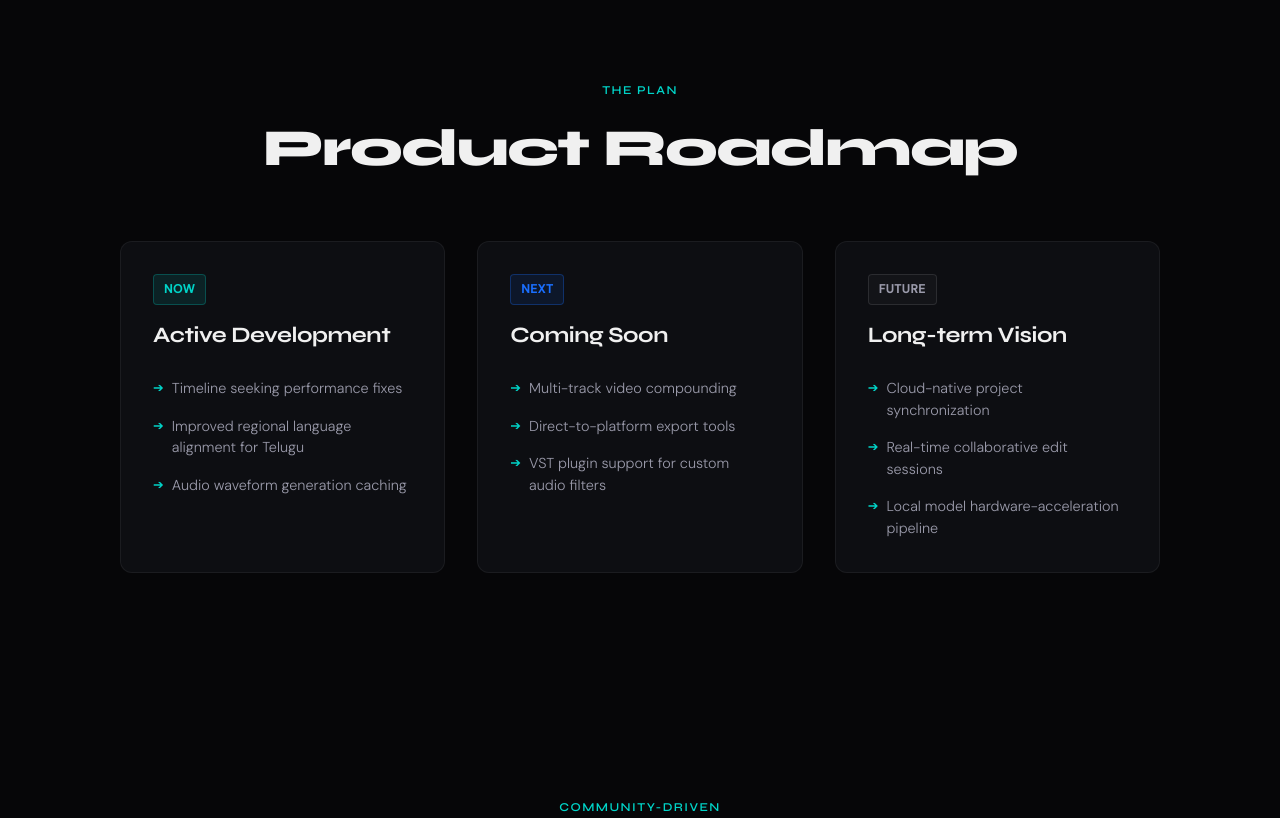
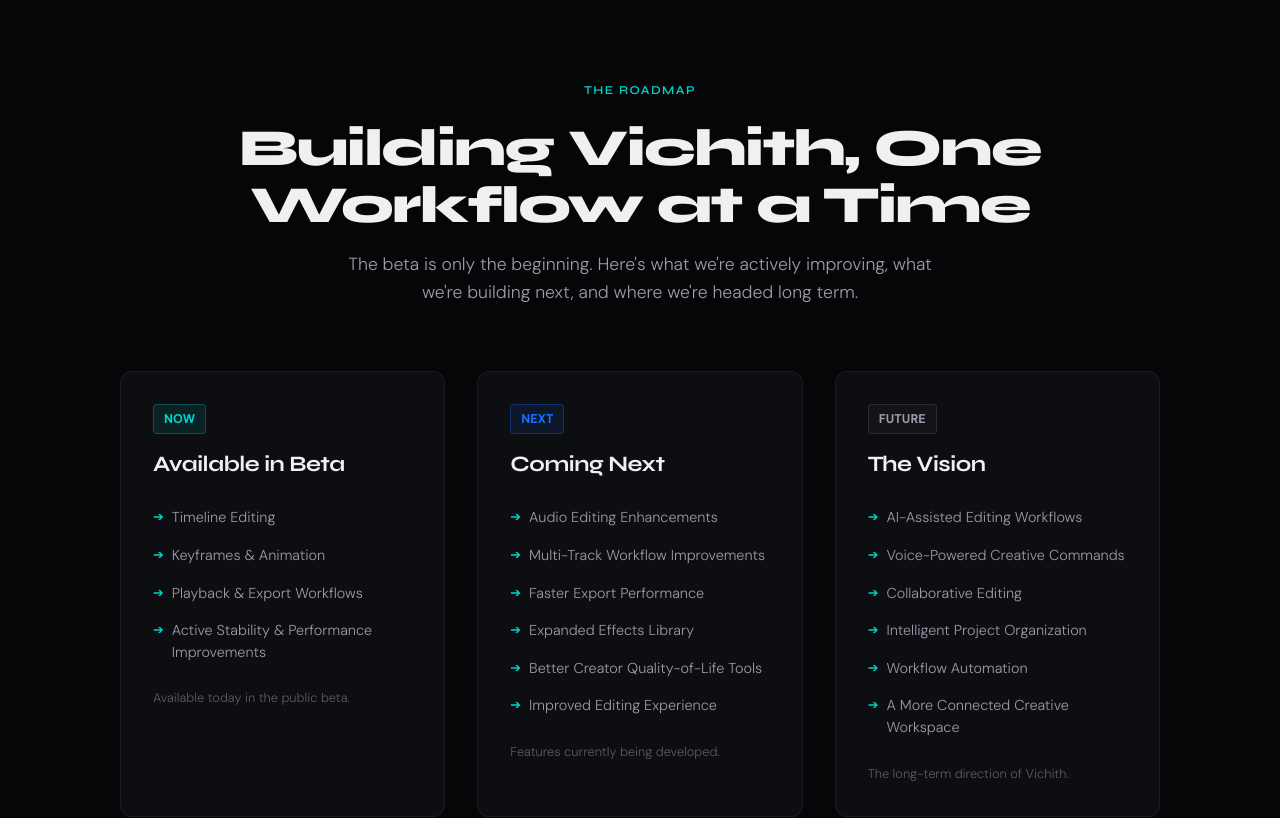
Before and after one commit to saarthi-ai-77/vichith-web, a Next.js app: page / in a window 1280 px wide. Shown: the part 5060-5878 px from the top of the page. Built offline with nearby package versions, Linux system fonts and the light colour scheme.

Commit message:
feat: rewrite roadmap section to be creator-focused

```diff
--- a/src/app/page.tsx
+++ b/src/app/page.tsx
@@ -513,45 +513,64 @@
       <section id="roadmap">
         <div className="container">
           <div className="reveal" style={{ textAlign: 'center', marginBottom: '4rem' }}>
-            <div className="section-kicker">The Plan</div>
-            <h2>Product Roadmap</h2>
+            <div className="section-kicker">THE ROADMAP</div>
+            <h2>Building Vichith, One Workflow at a Time</h2>
+            <p className="roadmap-sub reveal reveal-delay-1" style={{ color: 'var(--text-2)', marginTop: '1rem', fontSize: '1.1rem', maxWidth: '600px', marginLeft: 'auto', marginRight: 'auto', lineHeight: '1.6' }}>
+              The beta is only the beginning. Here's what we're actively improving, what we're building next, and where we're headed long term.
+            </p>
           </div>
 
           <div className="roadmap-grid reveal reveal-delay-2">
             <div className="roadmap-col">
               <div className="roadmap-header-col">
                 <span className="badge-col now">Now</span>
-                <h3>Active Development</h3>
+                <h3>Available in Beta</h3>
               </div>
               <ul className="roadmap-list">
-                <li><span>➔</span> Timeline seeking performance fixes</li>
-                <li><span>➔</span> Improved regional language alignment for Telugu</li>
-                <li><span>➔</span> Audio waveform generation caching</li>
+                <li><span>➔</span> Timeline Editing</li>
+                <li><span>➔</span> Keyframes & Animation</li>
+                <li><span>➔</span> Playback & Export Workflows</li>
+                <li><span>➔</span> Active Stability & Performance Improvements</li>
               </ul>
+              <div className="roadmap-footer-text" style={{ marginTop: '1.5rem', fontSize: '0.8rem', color: 'var(--text-3)' }}>
+                Available today in the public beta.
+              </div>
             </div>
 
             <div className="roadmap-col">
               <div className="roadmap-header-col">
                 <span className="badge-col next">Next</span>
-                <h3>Coming Soon</h3>
+                <h3>Coming Next</h3>
               </div>
               <ul className="roadmap-list">
-                <li><span>➔</span> Multi-track video compounding</li>
-                <li><span>➔</span> Direct-to-platform export tools</li>
-                <li><span>➔</span> VST plugin support for custom audio filters</li>
+                <li><span>➔</span> Audio Editing Enhancements</li>
+                <li><span>➔</span> Multi-Track Workflow Improvements</li>
+                <li><span>➔</span> Faster Export Performance</li>
+                <li><span>➔</span> Expanded Effects Library</li>
+                <li><span>➔</span> Better Creator Quality-of-Life Tools</li>
+                <li><span>➔</span> Improved Editing Experience</li>
               </ul>
+              <div className="roadmap-footer-text" style={{ marginTop: '1.5rem', fontSize: '0.8rem', color: 'var(--text-3)' }}>
+                Features currently being developed.
+              </div>
             </div>
 
             <div className="roadmap-col">
               <div className="roadmap-header-col">
                 <span className="badge-col future">Future</span>
-                <h3>Long-term Vision</h3>
+                <h3>The Vision</h3>
               </div>
               <ul className="roadmap-list">
-                <li><span>➔</span> Cloud-native project synchronization</li>
-                <li><span>➔</span> Real-time collaborative edit sessions</li>
-                <li><span>➔</span> Local model hardware-acceleration pipeline</li>
+                <li><span>➔</span> AI-Assisted Editing Workflows</li>
+                <li><span>➔</span> Voice-Powered Creative Commands</li>
+                <li><span>➔</span> Collaborative Editing</li>
+                <li><span>➔</span> Intelligent Project Organization</li>
+                <li><span>➔</span> Workflow Automation</li>
+                <li><span>➔</span> A More Connected Creative Workspace</li>
               </ul>
+              <div className="roadmap-footer-text" style={{ marginTop: '1.5rem', fontSize: '0.8rem', color: 'var(--text-3)' }}>
+                The long-term direction of Vichith.
+              </div>
             </div>
           </div>
         </div>
```
